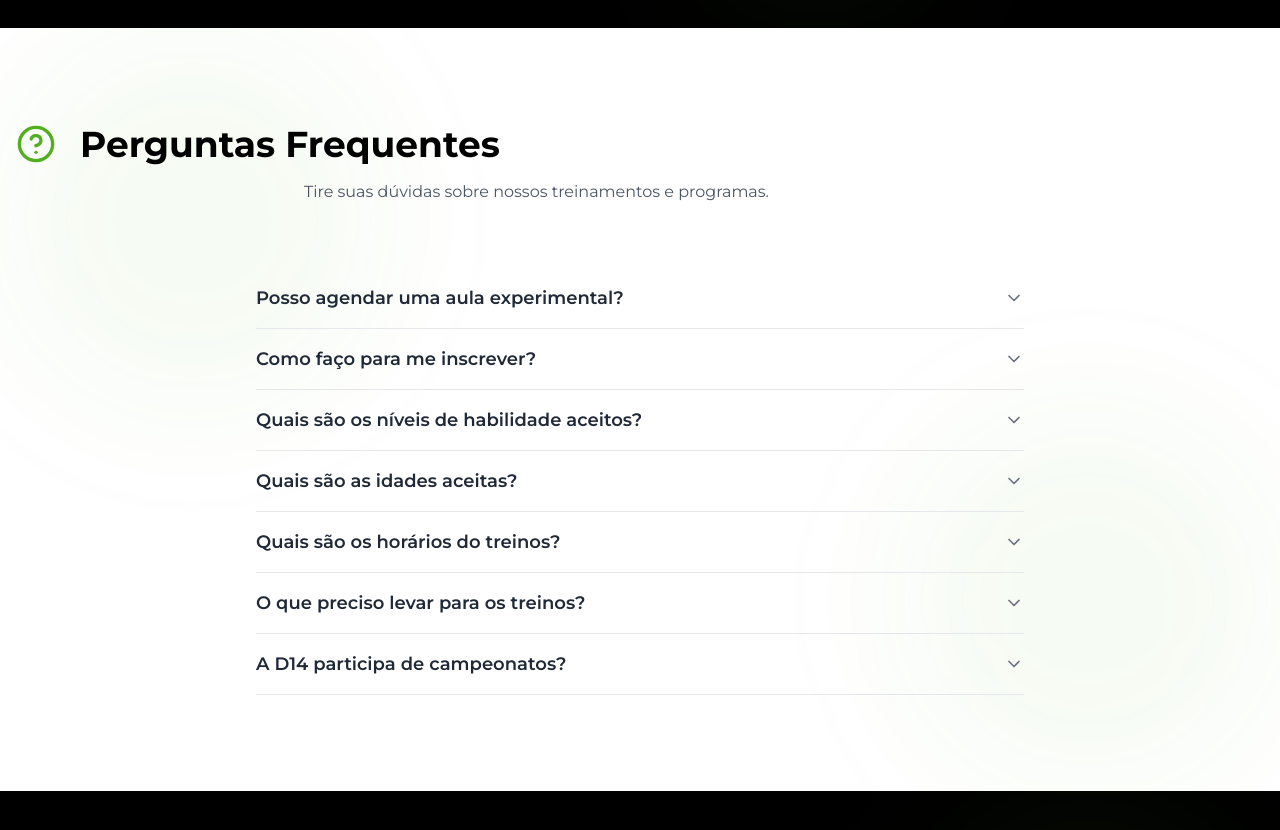
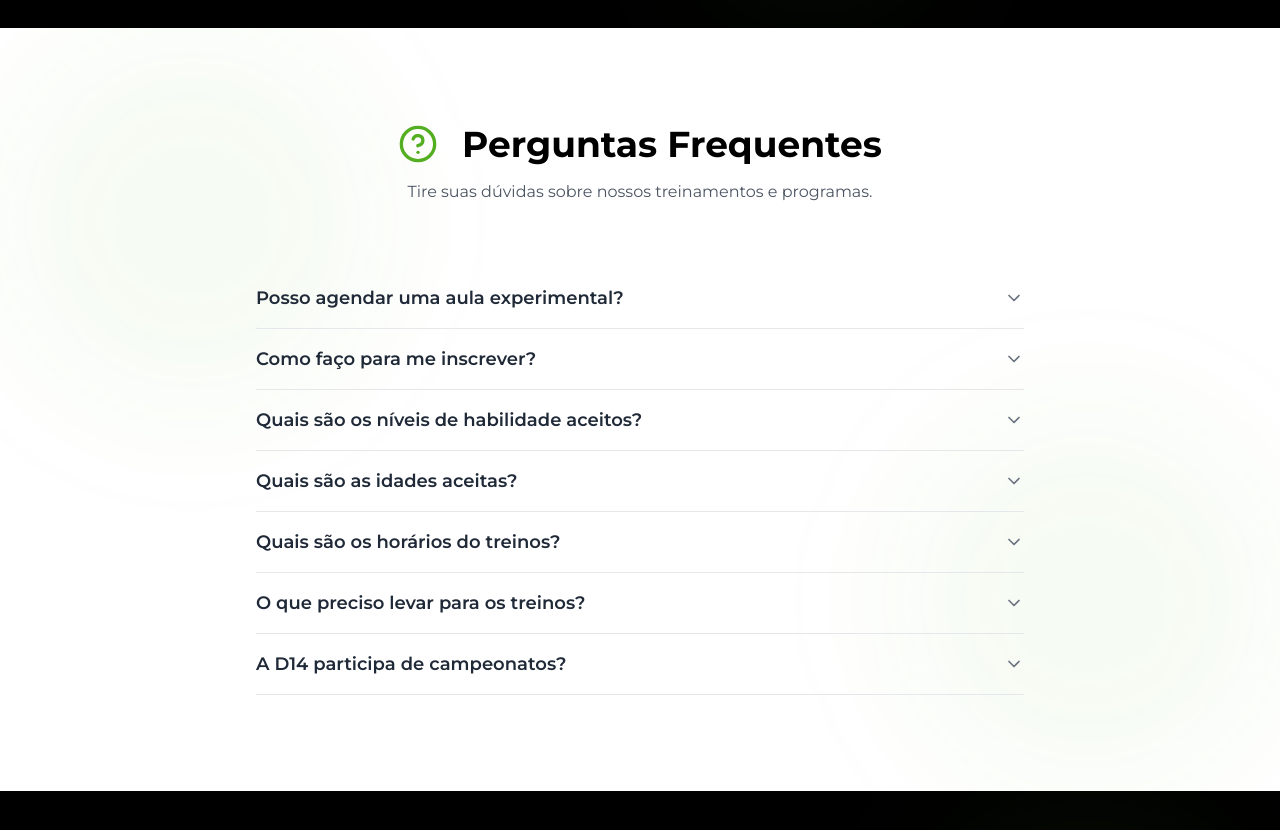
Before and after one commit to zeguicosta/D14-Basketball-Academy, a React (Vite) app: page /treinamentos in a window 1280 px wide. Shown: the part 3180-4010 px from the top of the page. Built offline with nearby package versions, Linux system fonts and the light colour scheme.

Commit message:
fix: seção de perguntas

```diff
--- a/src/routes/Treinamentos.jsx
+++ b/src/routes/Treinamentos.jsx
@@ -543,11 +543,11 @@ export function Treinamentos() {
             transition={{ duration: 0.8 }}
             viewport={{ once: true }}
           >
-            <div className="flex items-center justify-start gap-6 mb-4">
+            <div className="flex items-center justify-start md:justify-center gap-6 mb-4 mx-auto max-w-max">
                <HelpCircle className="h-10 w-10 text-[#54AE21]" />
                <h2 className="text-4xl font-bold text-black">Perguntas Frequentes</h2>
             </div>
-            <p className="text-gray-600 max-w-2xl mx-auto">
+            <p className="text-gray-600 max-w-2xl mx-auto text-center">
               Tire suas dúvidas sobre nossos treinamentos e programas.
             </p>
           </motion.div>
```
